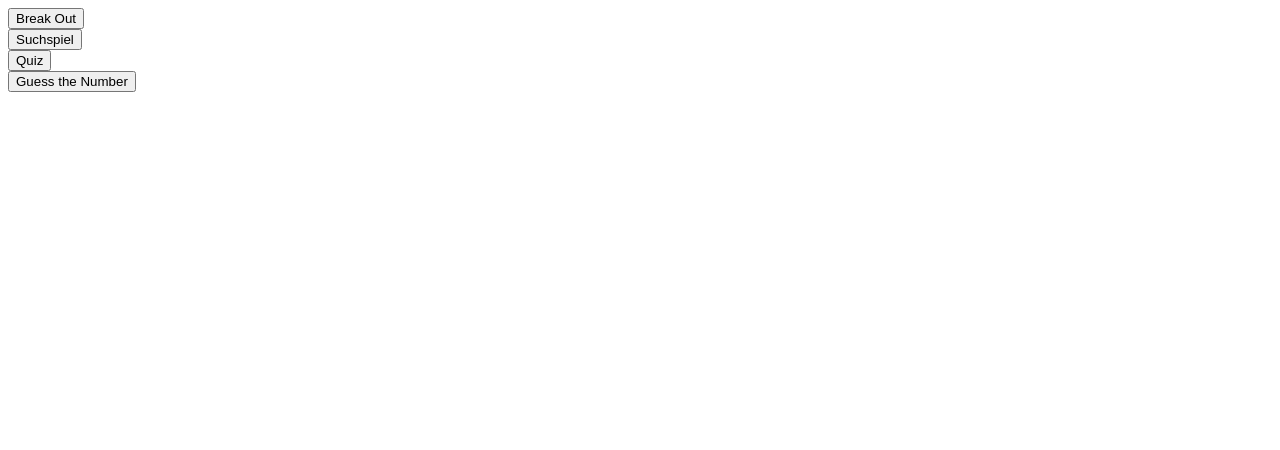
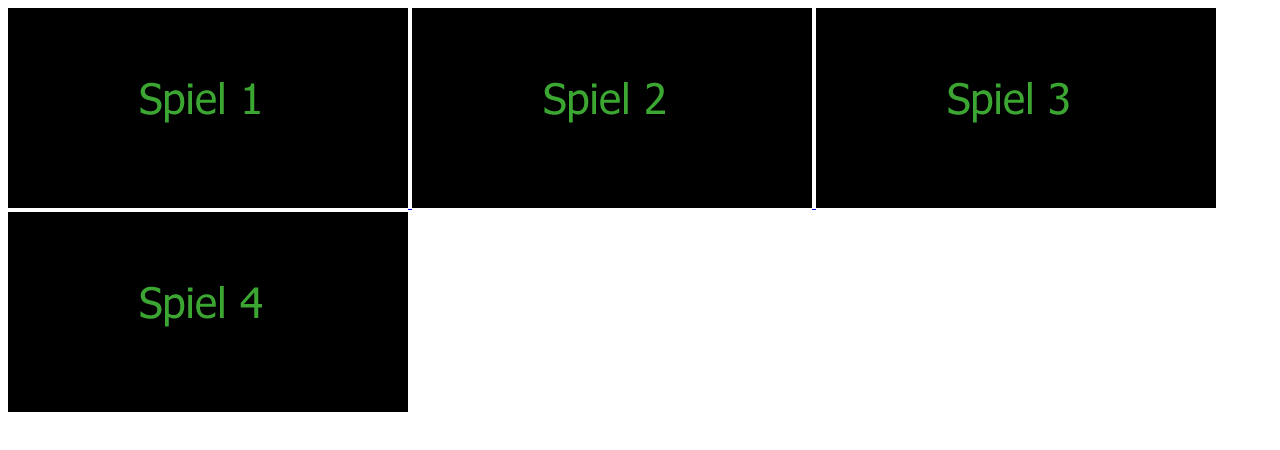
Before and after one commit to NoHealNeeded/Projekt-WWW, a website: page index.html in a window 1280 px wide. Drawn offline with Linux system fonts and the light colour scheme.

Commit message:
Prototyp klickbare bilder

```diff
--- a/index.html
+++ b/index.html
@@ -4,19 +4,23 @@
     <meta charset="UTF-8" />
     <meta name="viewport" content="width=device-width, initial-scale=1.0" />
     <title>Document</title>
+    <script
+      defer
+      src="https://use.fontawesome.com/releases/v5.0.7/js/all.js"
+    ></script>
   </head>
   <body>
-    <form action="./breakOut.html">
-      <input type="submit" value="Break Out" />
-    </form>
-    <form action="./suchspiel.html">
-      <input type="submit" value="Suchspiel" />
-    </form>
-    <form action="./quiz.html">
-      <input type="submit" value="Quiz" />
-    </form>
-    <form action="./guessTheNumber.html">
-      <input type="submit" value="Guess the Number" />
-    </form>
+    <a href="./breakOut.html">
+      <img src="./Images/ButtonSpiel1.png" />
+    </a>
+    <a href="./suchspiel.html">
+      <img src="./Images/ButtonSpiel2.png" />
+    </a>
+    <a href="./quiz.html">
+      <img src="./Images/ButtonSpiel3.png" />
+    </a>
+    <a href="./guessTheNumber.html">
+      <img src="./Images/ButtonSpiel4.png" />
+    </a>
   </body>
 </html>
```
Also changed, not shown: breakOut.html (+4 -3 lines), guessTheNumber.html (+3 -3 lines), quiz.html (+3 -3 lines), suchspiel.html (+3 -3 lines), Images/ButtonReturn.png (added), Images/ButtonSpiel1.png (added), Images/ButtonSpiel2.png (added), Images/ButtonSpiel3.png (added), Images/ButtonSpiel4.png (added).
